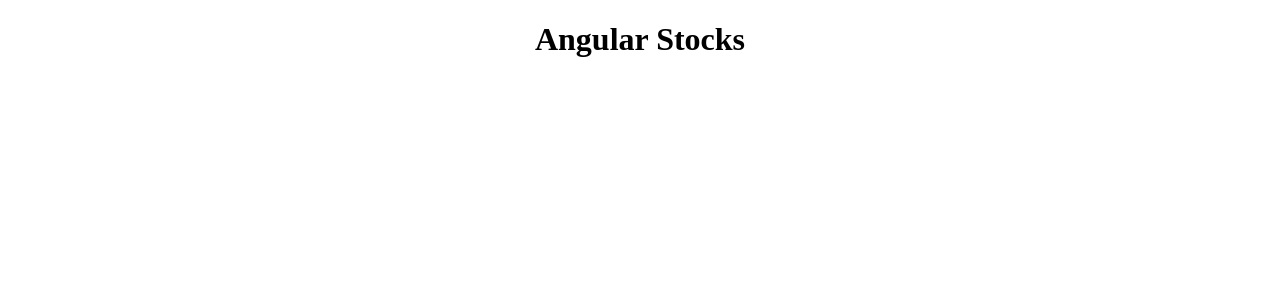
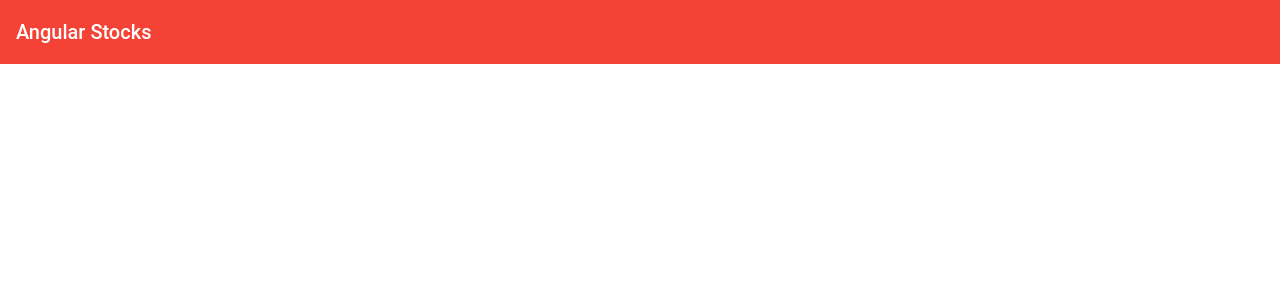
Before and after one commit to xamfy/angular_stocks, an Angular app: page / in a window 1280 px wide. Shown: the top 300 px of the page. Built offline with nearby package versions, Linux system fonts and the light colour scheme.

Commit message:
Added angular material

```diff
--- a/package.json
+++ b/package.json
@@ -11,16 +11,19 @@
   },
   "private": true,
   "dependencies": {
-    "@angular/animations": "^6.0.2",
+    "@angular/animations": "^6.1.10",
+    "@angular/cdk": "^7.0.2",
     "@angular/common": "^6.0.2",
     "@angular/compiler": "^6.0.2",
     "@angular/core": "^6.0.2",
     "@angular/forms": "^6.0.2",
     "@angular/http": "^6.0.2",
+    "@angular/material": "^7.0.2",
     "@angular/platform-browser": "^6.0.2",
     "@angular/platform-browser-dynamic": "^6.0.2",
     "@angular/router": "^6.0.2",
     "core-js": "^2.5.4",
+    "hammerjs": "^2.0.8",
     "parsejson": "0.0.3",
     "rxjs": "^6.0.0",
     "zone.js": "^0.8.26"
--- a/src/app/app.component.html
+++ b/src/app/app.component.html
@@ -1,5 +1,10 @@
-<div style="text-align:center">
+<mat-toolbar color="warn">
+  <span>Angular Stocks</span>
+</mat-toolbar>
+
+
+<!-- <div style="text-align:center">
   <h1>
     {{ title }}
   </h1>
-</div>
+</div> -->
--- a/src/app/app.module.ts
+++ b/src/app/app.module.ts
@@ -1,4 +1,6 @@
+import {MatToolbarModule} from '@angular/material/toolbar';
 import { BrowserModule } from '@angular/platform-browser';
+import {BrowserAnimationsModule} from '@angular/platform-browser/animations';
 import { NgModule } from '@angular/core';
 
 import { AppComponent } from './app.component';
@@ -8,7 +10,9 @@ import { AppComponent } from './app.component';
     AppComponent
   ],
   imports: [
-    BrowserModule
+    BrowserModule,
+    BrowserAnimationsModule,
+    MatToolbarModule
   ],
   providers: [],
   bootstrap: [AppComponent]
--- a/src/styles.css
+++ b/src/styles.css
@@ -1 +1,7 @@
 /* You can add global styles to this file, and also import other style files */
+@import "~@angular/material/prebuilt-themes/indigo-pink.css";
+
+body {
+    margin: 0;
+    font-family: 'Roboto', sans-serif;
+}
```
Also changed, not shown: 1 other file (tests, documents, lock files or other folders).
